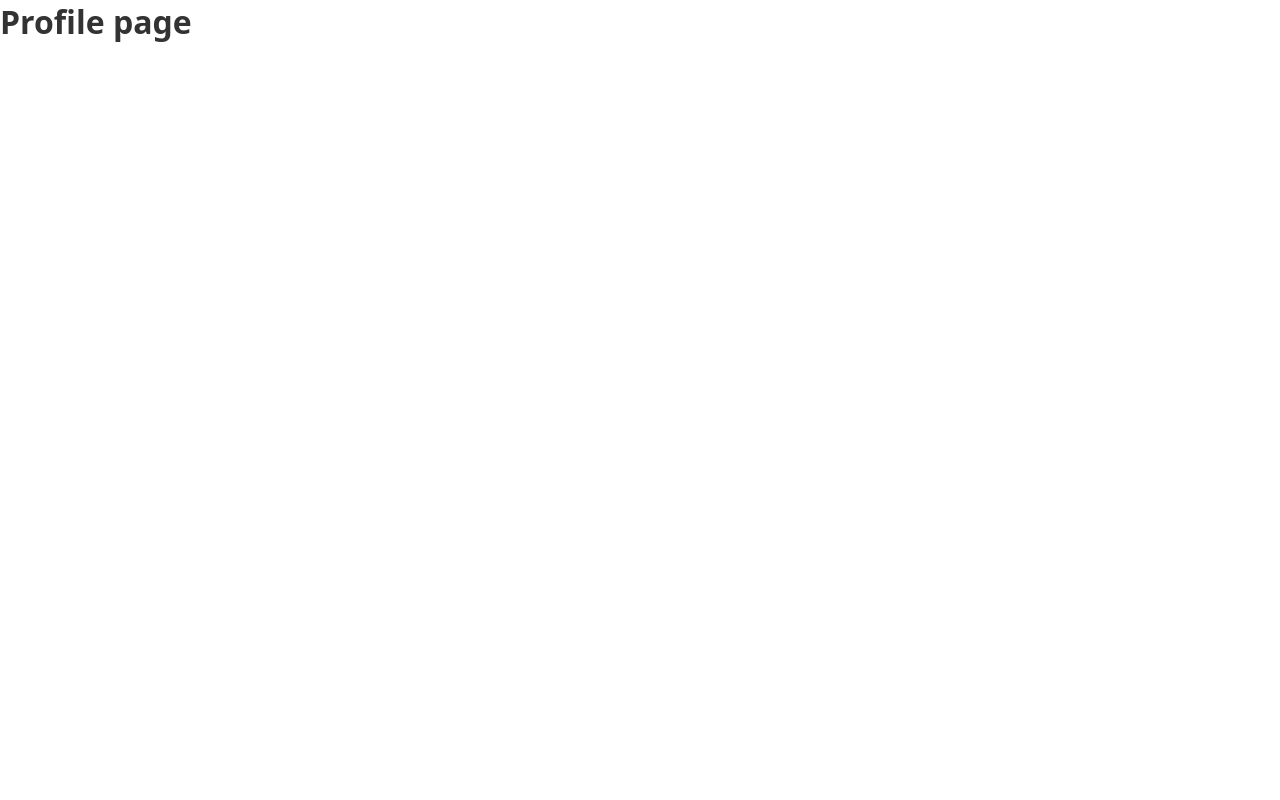
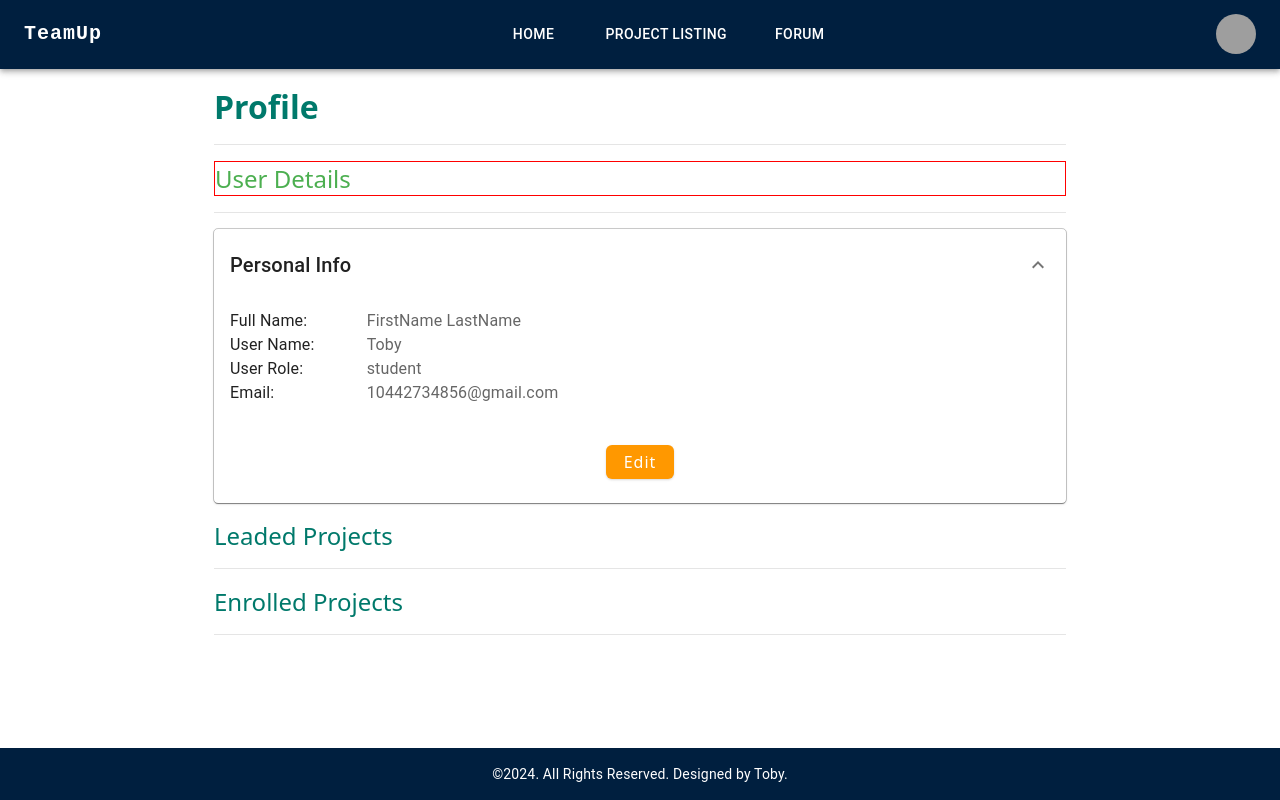
Before and after one commit to L-Qichen/team-up, a React (Vite) app: page /profile in a window 1280 px wide. Built offline with nearby package versions, Linux system fonts and the light colour scheme; grey boxes are pictures that could not be loaded.

Commit message:
Added UserDetails component. And fixed some style bugs of other components

```diff
--- a/src/assets/css/CommonStyle.css
+++ b/src/assets/css/CommonStyle.css
@@ -1,6 +1,7 @@
 .title{
   margin: 1rem auto;
   text-align: left;
+  text-transform: capitalize;
   color:#00796b;
 }
 .break-line{
@@ -13,3 +14,32 @@
   text-align: left;
   color:#00796b;
 }
+.h2-title{
+  border: 1px solid red;
+  margin: 1rem auto;
+  text-align: left;
+  text-transform: capitalize;
+  font-weight:500;
+  color:#4caf50;
+}
+.edit-btn{
+  display: block;
+  cursor: pointer;
+  background: #ff9800;
+  color: #fff;
+  border: transparent;
+  border-radius: 6px;
+  letter-spacing: 1px;
+  padding: 6px 18px;
+  font-size: 16px;
+  margin: 16px auto;
+  box-shadow:  0 1px 3px 0 rgba(0, 0, 0, 0.1),
+  0 1px 2px 0 rgba(0, 0, 0, 0.06);
+  transition: 0.3s ease-in-out all;
+  text-transform: capitalize;
+}
+.edit-btn:hover{
+  box-shadow: 0 10px 15px -3px rgba(0, 0, 0, 0.1),
+  0 4px 6px -2px rgba(0, 0, 0, 0.05);
+  background: #ff7300;
+}
--- a/src/components/CourseList.jsx
+++ b/src/components/CourseList.jsx
@@ -1,5 +1,4 @@
 import * as React from 'react';
-import { useState } from 'react';
 import Box from '@mui/material/Box';
 import Paper from '@mui/material/Paper';
 import Grid from '@mui/material/Grid';
--- /dev/null
+++ b/src/components/UserDetails.jsx
@@ -0,0 +1,127 @@
+import { useState } from 'react';
+import Container from '@mui/material/Container';
+import '../assets/css/CommonStyle.css'
+import Accordion from '@mui/material/Accordion';
+import AccordionActions from '@mui/material/AccordionActions';
+import AccordionSummary from '@mui/material/AccordionSummary';
+import AccordionDetails from '@mui/material/AccordionDetails';
+import ExpandMoreIcon from '@mui/icons-material/ExpandMore';
+import Grid from '@mui/material/Grid';
+import Typography from '@mui/material/Typography';
+
+const UserDetails = () => {
+
+  const [user, setUser] = useState({
+    fullName: 'FirstName LastName',
+    username: 'Toby',
+    userRole: 'student',
+    email: '10442734856@gmail.com'
+  });
+
+  const [opnDialogName, setOpenDialogName] = useState(null);
+
+  const closeDialog = () => {
+    setOpenDialogName(null);
+  };
+
+  const openEditUserInfoDialog = () => {
+    setOpenDialogName('UserInfo');
+  }
+
+  return (
+    <>
+      <Container maxWidth="md">
+        <h2 className='h2-title'>
+          User Details
+        </h2>
+        <div className='break-line' />
+      </Container>
+
+      <Container maxWidth="md">
+        <Accordion defaultExpanded
+          sx={{ outline: '1px solid rgba(0,0,0,.2)' }}
+        >
+          <AccordionSummary
+            expandIcon={<ExpandMoreIcon />}
+            aria-controls="panel1-content"
+            id="panel1-header"
+          >
+            <Typography variant="h6">
+              Personal Info
+            </Typography>
+          </AccordionSummary>
+          <AccordionDetails>
+            <Grid container alignItems="center">
+              <Grid item xs={3} md={2}>
+                <Typography>
+                  Full Name:
+                </Typography>
+              </Grid>
+              <Grid item xs={9} md={10}
+                sx={{ color: '#666' }}
+              >
+                <Typography>
+                  {user.fullName}
+                </Typography>
+              </Grid>
+
+              <Grid item xs={3} md={2}>
+                <Typography>
+                  User Name:
+                </Typography>
+              </Grid>
+              <Grid item xs={9} md={10}
+                sx={{ color: '#666' }}
+              >
+                <Typography>
+                  {user.username}
+                </Typography>
+              </Grid>
+
+              <Grid item xs={3} md={2}>
+                <Typography>
+                  User Role:
+                </Typography>
+              </Grid>
+              <Grid item xs={9} md={10}
+                sx={{ color: '#666' }}
+              >
+                <Typography>
+                  {user.userRole}
+                </Typography>
+              </Grid>
+
+              <Grid item xs={3} md={2}>
+                <Typography>
+                  Email:
+                </Typography>
+              </Grid>
+              <Grid item xs={9} md={10}
+                sx={{ color: '#666' }}
+              >
+                <Typography>
+                  {user.email}
+                </Typography>
+              </Grid>
+            </Grid>
+          </AccordionDetails>
+          <AccordionActions>
+            <Grid container justifyContent="center">
+              <Grid item>
+                <button
+                  type='button'
+                  className='edit-btn'
+                  onClick={openEditUserInfoDialog}
+                >
+                  Edit
+                </button>
+              </Grid>
+            </Grid>
+          </AccordionActions>
+        </Accordion>
+      </Container >
+    </>
+  );
+}
+
+export default UserDetails;
--- a/src/components/index.js
+++ b/src/components/index.js
@@ -3,3 +3,4 @@ export { default as Header } from './Header'
 export { default as Footer } from './Footer'
 export { default as CourseList } from './CourseList'
 export { default as AddProjectDialog } from './AddProjectDialog'
+export { default as UserDetails } from './UserDetails'
--- a/src/pages/Profile.jsx
+++ b/src/pages/Profile.jsx
@@ -1,9 +1,35 @@
+import { Header, Footer, UserDetails } from '../components'
+import Container from '@mui/material/Container';
+import '../assets/css/CommonStyle.css'
 
 const Profile = () => {
 
   return (
     <>
-      <h1>Profile page</h1>
+      <Header />
+      <Container maxWidth="md">
+        <h1 className='title'>
+          Profile
+        </h1>
+        <div className='break-line' />
+      </Container>
+
+      <UserDetails />
+
+      <Container maxWidth="md">
+        <h2 className='title'>
+          Leaded Projects
+        </h2>
+        <div className='break-line' />
+      </Container>
+
+      <Container maxWidth="md">
+        <h2 className='title'>
+          Enrolled Projects
+        </h2>
+        <div className='break-line' />
+      </Container>
+      <Footer />
     </>
   );
 }
```
